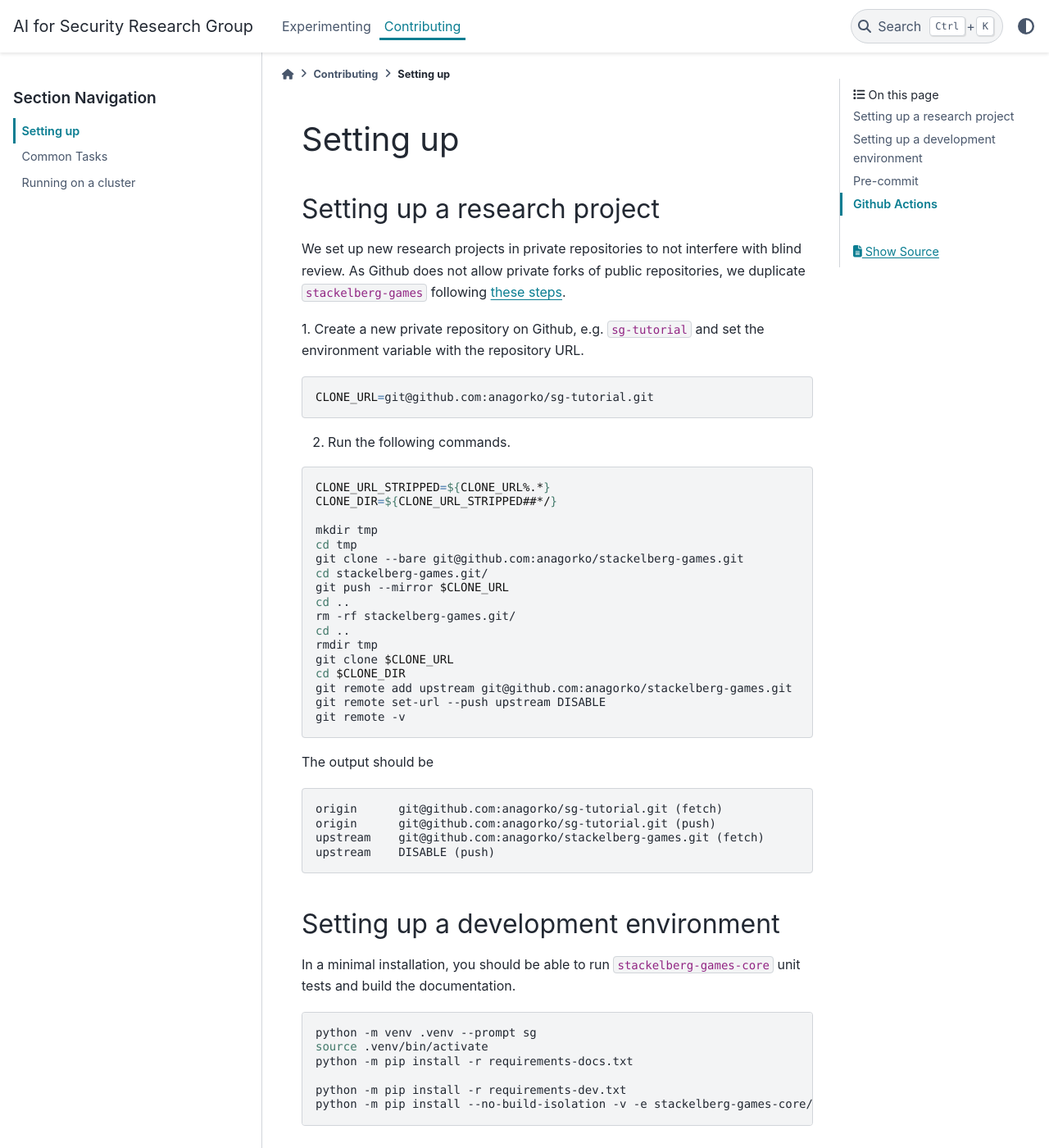
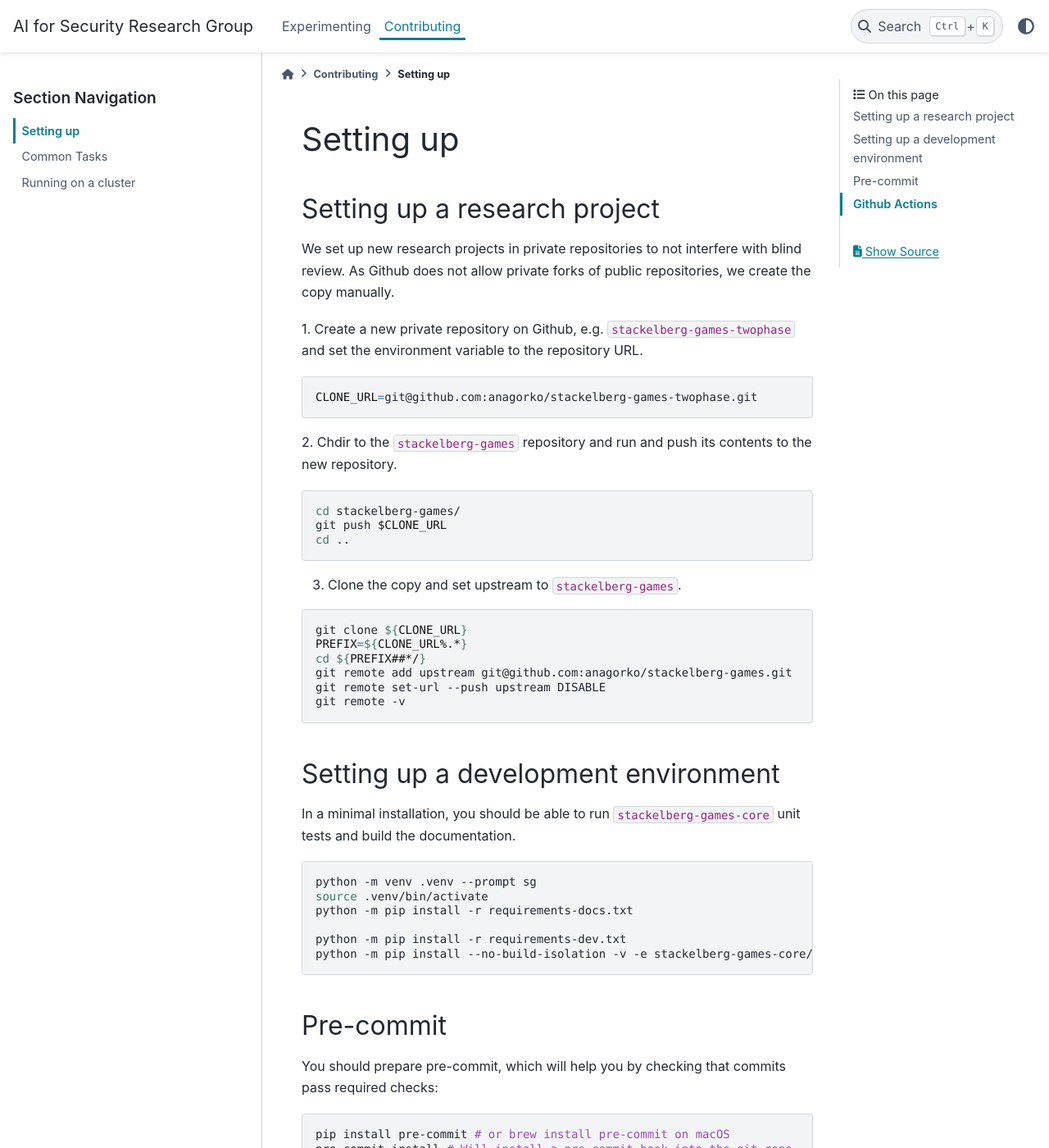
Before and after one commit to anagorko/stackelberg-games, a Sphinx documentation site: the page built from docs/contributing/setup.rst, in a window 1280 px wide and 1400 px high. Shown: the whole window at 82% size. Built offline with Sphinx 7.4.7 and the PyData theme 0.15.4, drawn with Linux system fonts in a browser that asks for light colours; pages that are not in the unit, such as notebooks, are missing from menus.

Commit message:
Docs update

```diff
--- a/docs/contributing/setup.rst
+++ b/docs/contributing/setup.rst
@@ -5,46 +5,34 @@ Setting up a research project
 -----------------------------
 
 We set up new research projects in private repositories to not interfere with blind review.
-As Github does not allow private forks of public repositories, we duplicate :code:`stackelberg-games`
-following `these steps <https://gist.github.com/0xjac/85097472043b697ab57ba1b1c7530274>`_.
+As Github does not allow private forks of public repositories, we create the copy manually.
 
-1. Create a new private repository on Github, e.g. :code:`sg-tutorial` and set the environment variable
-with the repository URL.
+1. Create a new private repository on Github, e.g. :code:`stackelberg-games-twophase`
+and set the environment variable to the repository URL.
 
 .. code-block:: bash
 
-    CLONE_URL=git@github.com:anagorko/sg-tutorial.git
+    CLONE_URL=git@github.com:anagorko/stackelberg-games-twophase.git
 
-2. Run the following commands.
+2. Chdir to the :code:`stackelberg-games` repository and run and push its contents to the new
+repository.
 
 .. code-block:: bash
 
-    CLONE_URL_STRIPPED=${CLONE_URL%.*}
-    CLONE_DIR=${CLONE_URL_STRIPPED##*/}
+    cd stackelberg-games/
+    git push $CLONE_URL
+    cd ..
 
-    mkdir tmp
-    cd tmp
-    git clone --bare git@github.com:anagorko/stackelberg-games.git
-    cd stackelberg-games.git/
-    git push --mirror $CLONE_URL
-    cd ..
-    rm -rf stackelberg-games.git/
-    cd ..
-    rmdir tmp
-    git clone $CLONE_URL
-    cd $CLONE_DIR
+3. Clone the copy and set upstream to :code:`stackelberg-games`.
+
+.. code-block:: bash
+
+    git clone ${CLONE_URL}
+    PREFIX=${CLONE_URL%.*}
+    cd ${PREFIX##*/}
     git remote add upstream git@github.com:anagorko/stackelberg-games.git
     git remote set-url --push upstream DISABLE
     git remote -v
-
-The output should be
-
-.. code-block:: terminal
-
-    origin	git@github.com:anagorko/sg-tutorial.git (fetch)
-    origin	git@github.com:anagorko/sg-tutorial.git (push)
-    upstream	git@github.com:anagorko/stackelberg-games.git (fetch)
-    upstream	DISABLE (push)
 
 Setting up a development environment
 ------------------------------------
```
Also changed, not shown: docs/contributing/common_tasks.rst (+4 -10 lines).
